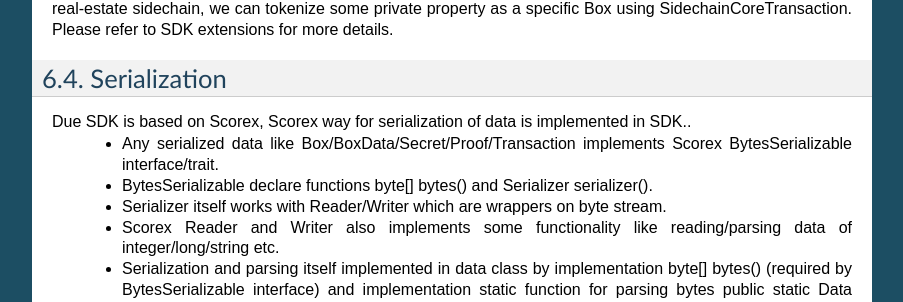
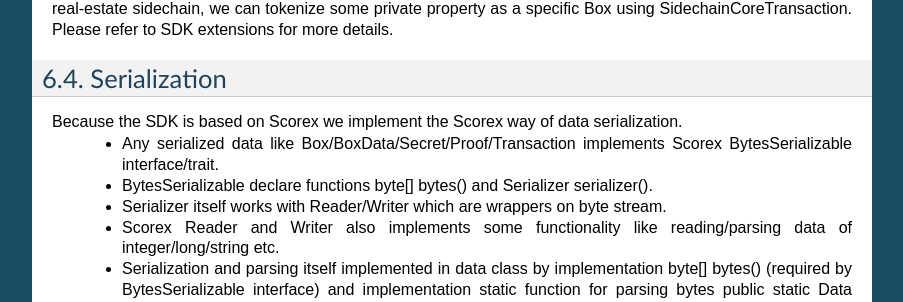
Before and after one commit to megaluck/documentation, a Sphinx documentation site: the page built from docs/introduction/06-Base-App.rst, in a window 1280 px wide and 900 px high, scrolled down 1240 px. Shown: the part 147-449 px from the top of the window, without its empty margins (198-1101 px from the left). Built offline with Sphinx 7.4.7, drawn with Linux system fonts in a browser that asks for light colours; pages that are not in the unit, such as notebooks, are missing from menus.

Commit message:
changed language

```diff
--- a/docs/introduction/06-Base-App.rst
+++ b/docs/introduction/06-Base-App.rst
@@ -70,7 +70,7 @@ property as a specific Box using SidechainCoreTransaction. Please refer to SDK e
 Serialization
 *************
 
-Due SDK is based on Scorex, Scorex way for serialization of data is implemented in SDK..
+Because the SDK is based on Scorex we implement the Scorex way of data serialization.
   * Any serialized data like Box/BoxData/Secret/Proof/Transaction implements Scorex BytesSerializable interface/trait.
   * BytesSerializable declare functions byte[] bytes() and Serializer serializer().
   * Serializer  itself works with Reader/Writer which are wrappers on byte stream.
```
